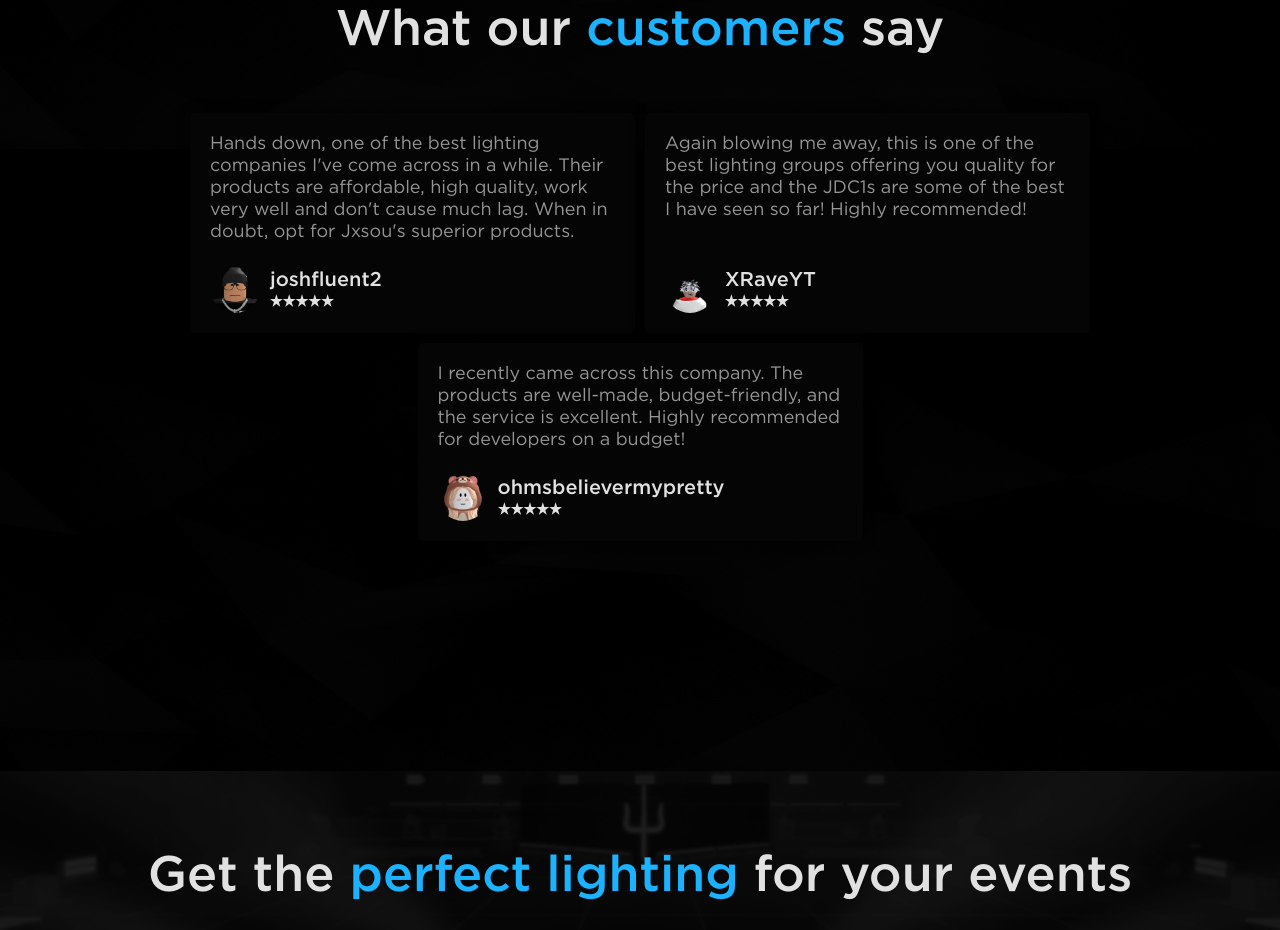
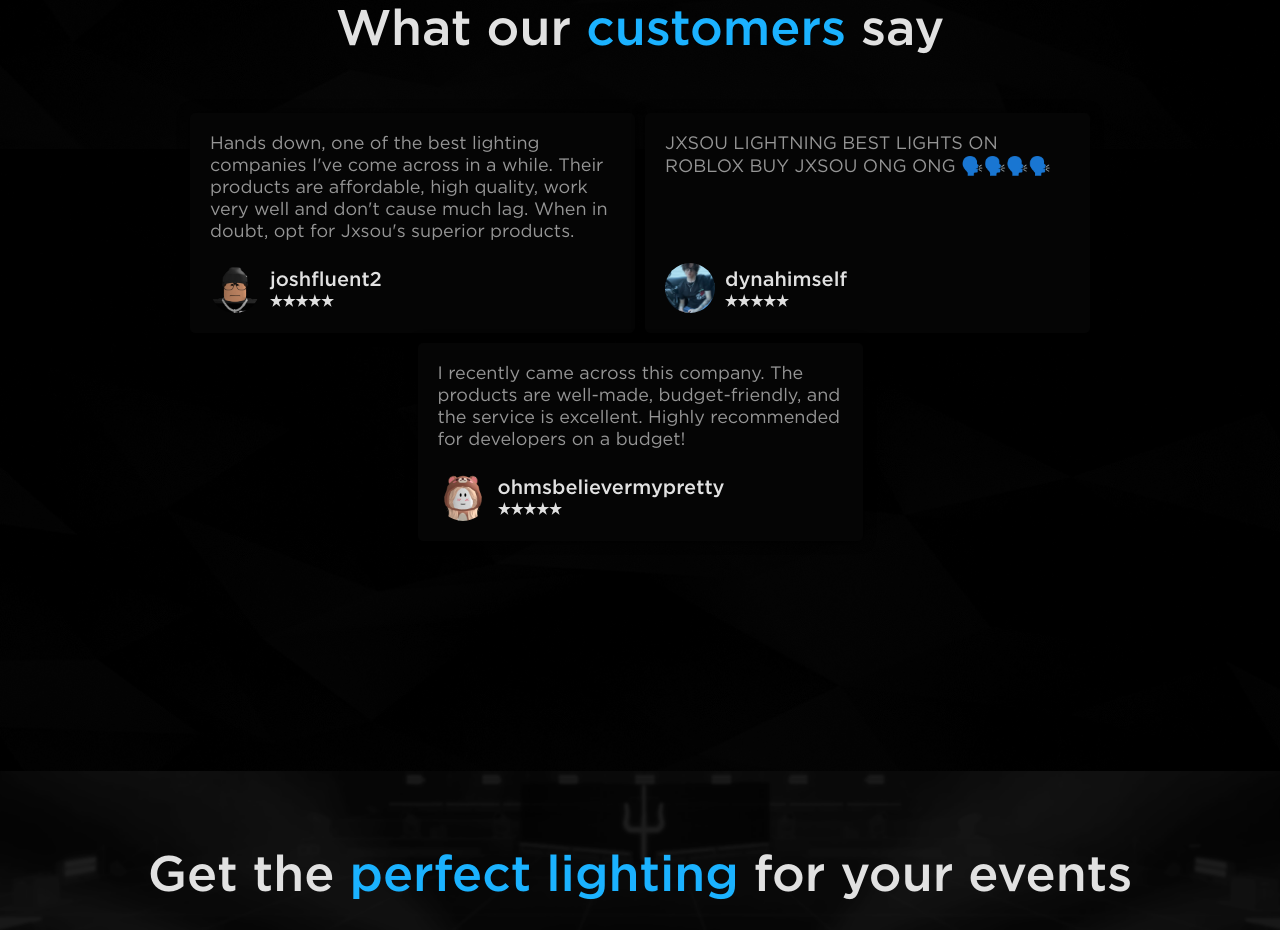
Before and after one commit to Jxsou-s-Lighting/website, a plain HTML site: page index.html in a window 1280 px wide. Shown: the part 2251-3181 px from the top of the page. Drawn offline with nearby package versions, Linux system fonts and the light colour scheme.

Commit message:
changed review

```diff
--- a/index.html
+++ b/index.html
@@ -131,14 +131,11 @@
             </div>
           </div>
           <div class="review">
-            <p class="review-description">
-              Again blowing me away, this is one of the best lighting groups offering you quality for the
-              price and the JDC1s are some of the best I have seen so far! Highly recommended!
-            </p>
+            <p class="review-description">JXSOU LIGHTNING BEST LIGHTS ON ROBLOX BUY JXSOU ONG ONG 🗣️🗣️🗣️🗣️</p>
             <div class="review-user-info">
-              <img class="review-profile" src="/images/users/XRaveYT.png" alt="user" draggable="false" />
+              <img class="review-profile" src="/images/users/dynahimself.png" alt="user" draggable="false" />
               <div>
-                <p class="review-username">XRaveYT</p>
+                <p class="review-username">dynahimself</p>
                 <img class="review-rate" src="/images/icons/stars.png" alt="icon" draggable="false" />
               </div>
             </div>
```
Also changed, not shown: images/users/dynahimself.png (added).
